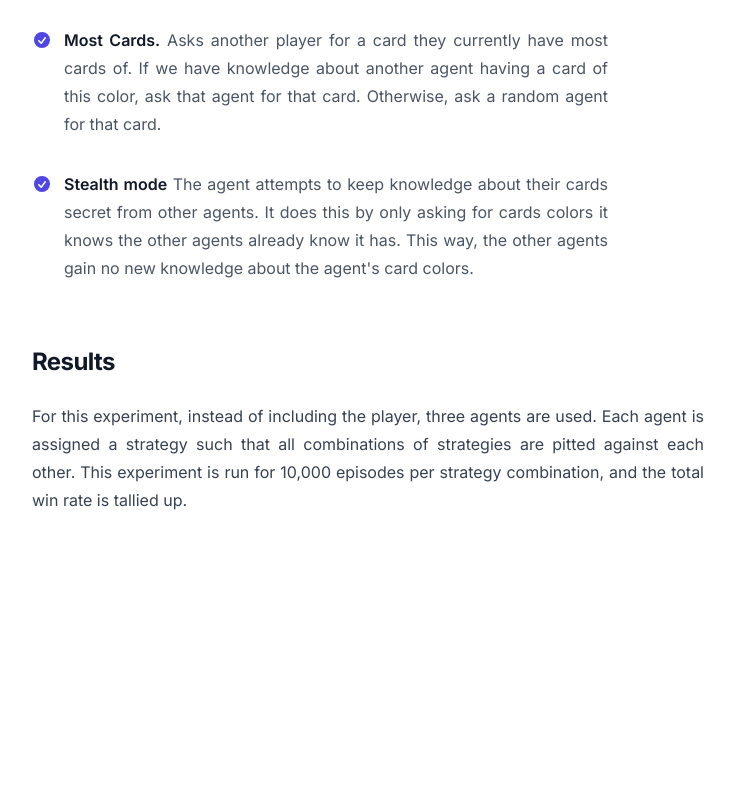
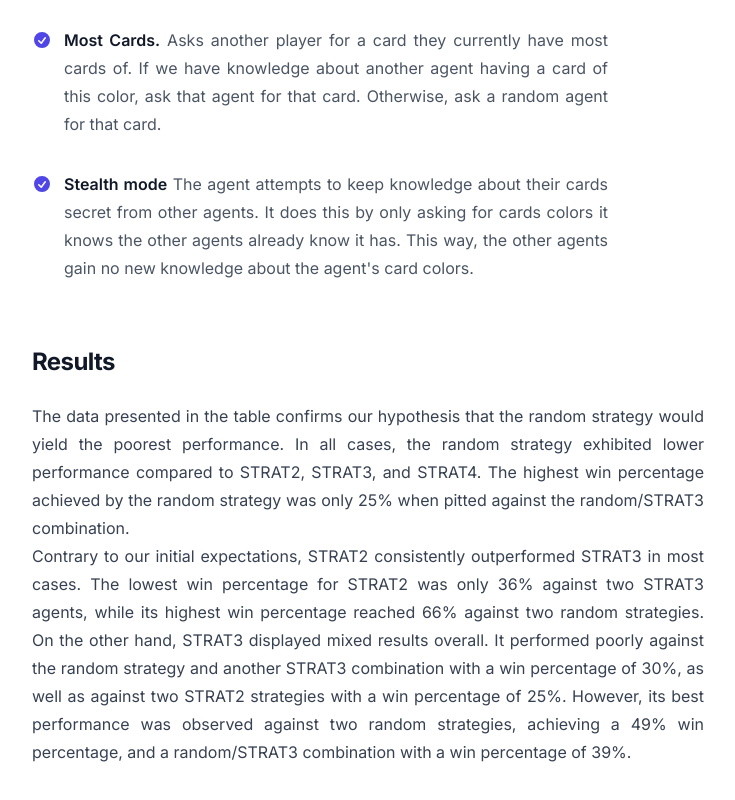
Before and after one commit to koole/quartets-web, a Next.js app: page /experiment in a window 1280 px wide. Shown: the part 1110-1910 px from the top of the page, without its empty margins (224-959 px from the left). Before the commit the page ends 1752 px from the top, so only its background shows below. Built offline with nearby package versions, Linux system fonts and the light colour scheme.

Commit message:
added draft results

```diff
--- a/src/app/experiment/page.tsx
+++ b/src/app/experiment/page.tsx
@@ -110,11 +110,10 @@ export default function Home() {
               Results
             </h2>
             <p className="mt-6">
-              For this experiment, instead of including the player, three agents
-              are used. Each agent is assigned a strategy such that all
-              combinations of strategies are pitted against each other. This
-              experiment is run for 10,000 episodes per strategy combination,
-              and the total win rate is tallied up.
+            The data presented in the table confirms our hypothesis that the random strategy would yield the poorest performance. In all cases, the random strategy exhibited lower performance compared to STRAT2, STRAT3, and STRAT4. The highest win percentage achieved by the random strategy was only 25% when pitted against the random/STRAT3 combination.
+            </p>
+            <p>
+            Contrary to our initial expectations, STRAT2 consistently outperformed STRAT3 in most cases. The lowest win percentage for STRAT2 was only 36% against two STRAT3 agents, while its highest win percentage reached 66% against two random strategies. On the other hand, STRAT3 displayed mixed results overall. It performed poorly against the random strategy and another STRAT3 combination with a win percentage of 30%, as well as against two STRAT2 strategies with a win percentage of 25%. However, its best performance was observed against two random strategies, achieving a 49% win percentage, and a random/STRAT3 combination with a win percentage of 39%.
             </p>
           </div>
         </div>
```
